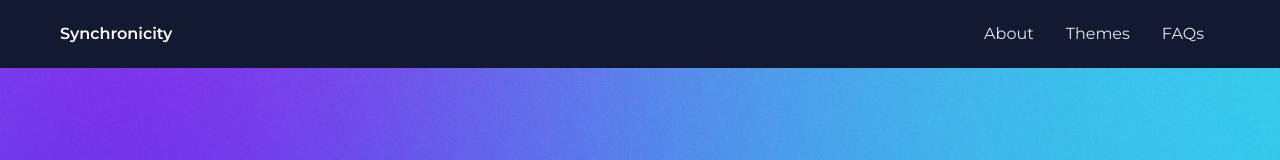
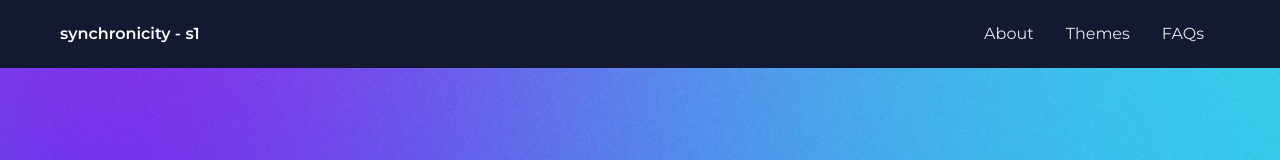
Before and after one commit to manosrija-nasrin/synchronicity-s1, a React (Vite) app: page / in a window 1280 px wide. Shown: the top 160 px of the page. Built offline with nearby package versions, Linux system fonts and the light colour scheme.

Commit message:
UPDATE: Changed the event name in the Navbar

```diff
--- a/src/components/navbar/Navbar.jsx
+++ b/src/components/navbar/Navbar.jsx
@@ -56,7 +56,7 @@ const Navbar = () => {
         }}
       >
         <div className="flex items-center justify-center h-full font-semibold text-white">
-          Synchronicity
+          synchronicity - s1
           {/* <img alt="img" className="" width="75px" src={logoURL} /> */}
         </div>
         <ul className="flex flex-row items-center justify-center h-12 text-gray-200 list-none">
@@ -88,7 +88,7 @@ const Navbar = () => {
         >
           <div className="flex flex-row justify-between w-full">
             <div className="flex items-center justify-center h-full font-semibold text-white">
-              Synchronicity
+              synchronicity - s1
               {/* <img alt="img" width="75px" src={logoURL} /> */}
             </div>
             <button
```
